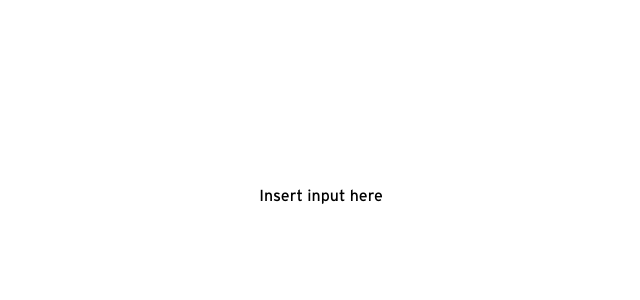
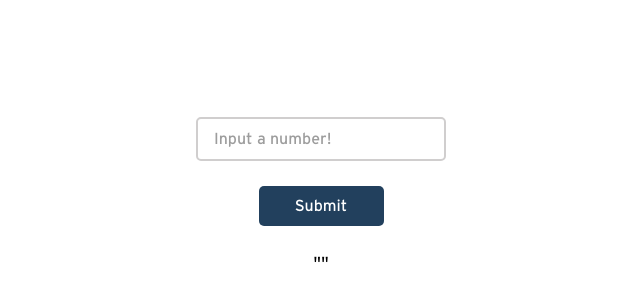
Before and after one commit to JumboCode/mhd, a Next.js app: page /input-field in a window 1280 px wide. Shown: the part 204-504 px from the top of the page, without its empty margins (319-959 px from the left). Built offline with nearby package versions, Linux system fonts and the light colour scheme.

Commit message:
basic functionality down
Co-authored-by: stevenvb101 <stevenvb101@users.noreply.github.com>

```diff
--- a/src/app/input-field/page.tsx
+++ b/src/app/input-field/page.tsx
@@ -1,7 +1,9 @@
+import Input from "@/components/InputField";
+
 export default function InputFieldPage() {
     return (
-        <div className="min-h-screen flex justify-center items-center">
-            Insert input here
+        <div className="flex flex-col items-center justify-center min-h-screen">
+            <Input requestedInput="hello" />
         </div>
     );
 }
--- a/src/components/InputField.tsx
+++ b/src/components/InputField.tsx
@@ -1,7 +1,52 @@
 "use client";
 
 import React from "react";
+import { useState } from "react";
+import { useEffect } from "react";
 
-export default function Input() {
-    return <>Make input here</>;
+export default function Input({}) {
+    const [numInput, setNumInput] = useState<number | null>(null);
+    const [apiResponse, setApiResponse] = useState("");
+    const [isLoading, setIsLoading] = useState(false);
+
+    const handleChange = (event: React.ChangeEvent<HTMLInputElement>) => {
+        const input = event.target;
+        input.value = input.value.replace(/[^0-9.]/g, "");
+        setNumInput(Number(input.value));
+    };
+
+    const handleSubmit = async (event: React.ChangeEvent<HTMLInputElement>) => {
+        try {
+            const response = await fetch(`/api/input-field?input=` + numInput);
+            const data = await response.json();
+            if (response.ok) {
+                setApiResponse(data);
+            } else {
+                setApiResponse("Error with your input, please try again");
+            }
+        } catch (error) {
+            alert("error with api!");
+        }
+    };
+
+    return (
+        <div className="flex flex-col gap-[25px] items-center w-[250px]">
+            <input
+                onChange={handleChange}
+                placeholder={"Input a number!"}
+                className="w-full px-4 placeholder-[#9d9d9d] py-2 border-2 border-[#D0CECE] rounded-[5px] hover:border-[#22405D] focus:border-[#22405D] focus:outline-none focus:ring-3 focus:ring-[#457BAF]/43"
+                required
+            />
+
+            <button
+                type="button"
+                className="bg-[#22405D] text-white rounded-[5px] w-[125px] h-[40px] hover:bg-[#457baf] display-block"
+                onClick={handleSubmit}
+            >
+                Submit
+            </button>
+
+            <p>{JSON.stringify(apiResponse)}</p>
+        </div>
+    );
 }
```
